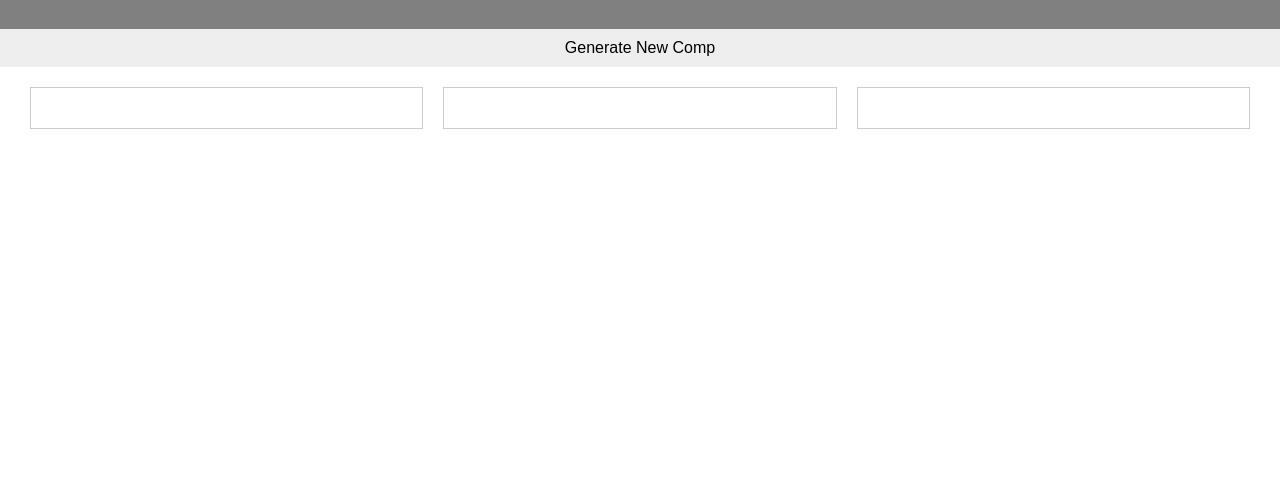
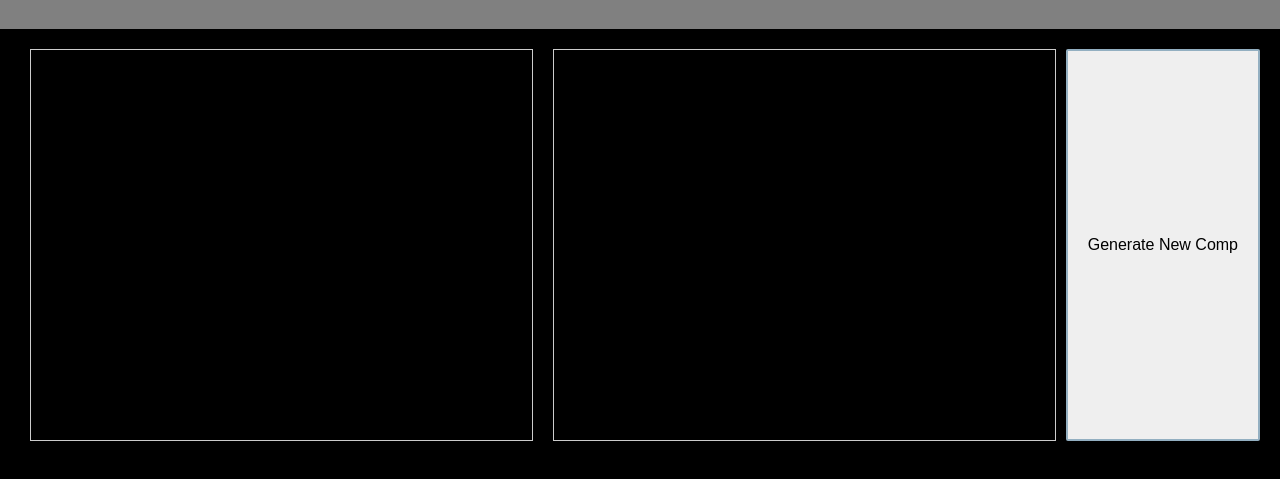
Before and after one commit to nnasa14/TFT-champs-items, a plain HTML site: page index.html in a window 1280 px wide. Shown: the part 71-550 px from the top of the page. Drawn offline with Linux system fonts and the light colour scheme.

Commit message:
changes to html and css, trying the implement API

```diff
--- a/index.html
+++ b/index.html
@@ -12,14 +12,32 @@
             <h1>TFT Comp Generator</h1>
         </header>
 
-        <nav>Generate New Comp</nav>
+        <main>
+            <div class="carry">
+                <div class="champ"></div>
+                <div class="items">
+                    <div class="item"></div>
+                    <div class="item"></div>
+                    <div class="item"></div>
+                </div>
+            </div>
 
-        <main>
-            <div class="carry"></div>
+            <div class="comp">
+                <div class="team">
+                    <div class="team-champ"></div>
+                    <div class="team-champ"></div>
+                    <div class="team-champ"></div>
+                    <div class="team-champ"></div>
+                    <div class="team-champ"></div>
+                    <div class="team-champ"></div>
+                    <div class="team-champ"></div>
+                </div>
+                <div class="trait">
+                    <p>traits here</p>
+                </div>
+            </div>
 
-            <div class="team"></div>
-
-            <div class="items"></div>
+            <button>Generate New Comp</button>
         </main>
 
     </body>
--- a/styles.css
+++ b/styles.css
@@ -3,6 +3,7 @@ body {
     margin: 0;
     padding: 0;
     box-sizing: border-box;
+    background-color: black;
 }
 
 header {
@@ -12,10 +13,16 @@ header {
     text-align: center;
 }
 
-nav {
-    background-color: #eee;
-    padding: 10px;
-    text-align: center;
+button {
+    padding: 10px 20px;
+    font-size: 16px;
+    border: 2px solid rgb(147, 175, 193);
+    border-radius: 2px;
+    cursor: pointer;
+}
+
+button:hover {
+    opacity: 0.5;
 }
 
 main {
@@ -24,14 +31,7 @@ main {
     padding: 20px;
 }
 
-.items {
-    flex: 1;
-    border: 1px solid #ccc;
-    padding: 20px;
-    margin: 0 10px;
-    box-sizing: border-box;
-}
-
+/* Parent divs */
 .carry {
     flex: 1;
     border: 1px solid #ccc;
@@ -40,10 +40,41 @@ main {
     box-sizing: border-box;
 }
 
-.team {
+.comp {
     flex: 1;
     border: 1px solid #ccc;
     padding: 20px;
     margin: 0 10px;
     box-sizing: border-box;
 }
+
+/* Child divs */
+.champ {
+    width: 100%;
+    max-width: 600px;
+    height: auto;
+    margin-bottom: 10px;
+}
+
+.items {
+    justify-content: space-between;
+    width: 100%;
+}
+
+.item {
+    max-width: 150px;
+    height: auto;
+}
+
+.team {
+    justify-content: space-between;
+    align-items: center;
+    margin-top: 20px;
+}
+
+.team-champ {
+    padding: 20px;
+    box-sizing: border-box;
+    text-align: center;
+    color: gray;
+}
```
Also changed, not shown: script.js (+15 -0 lines).
